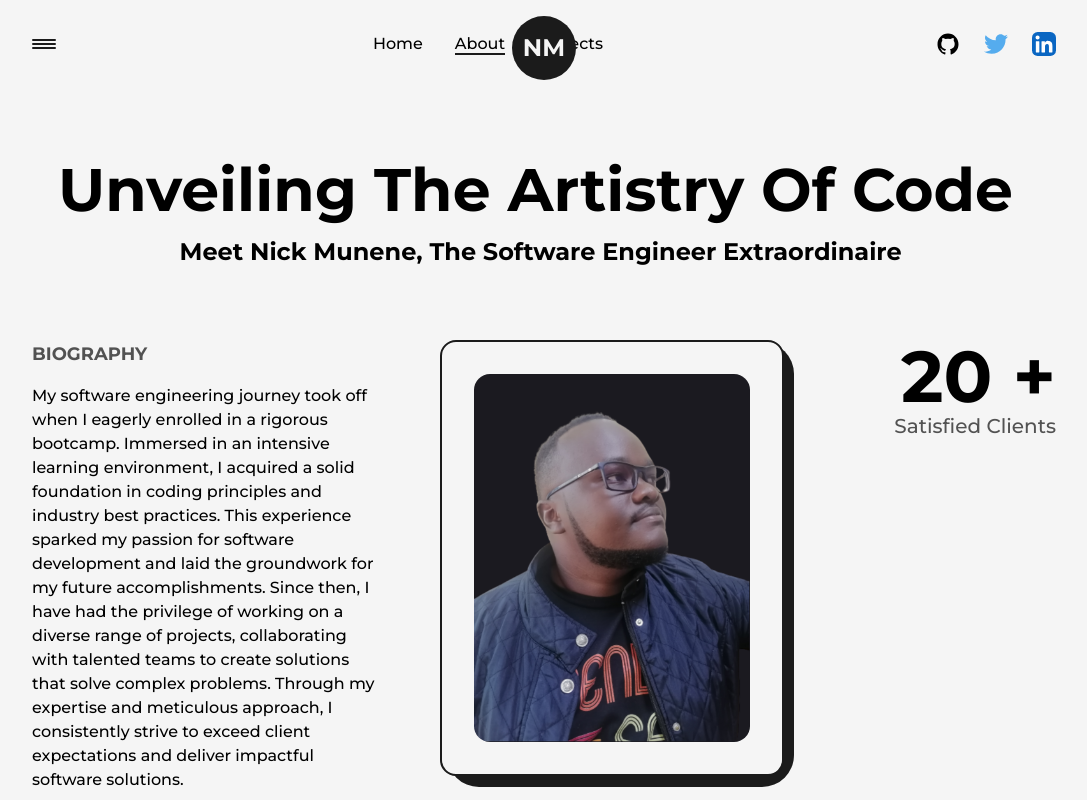
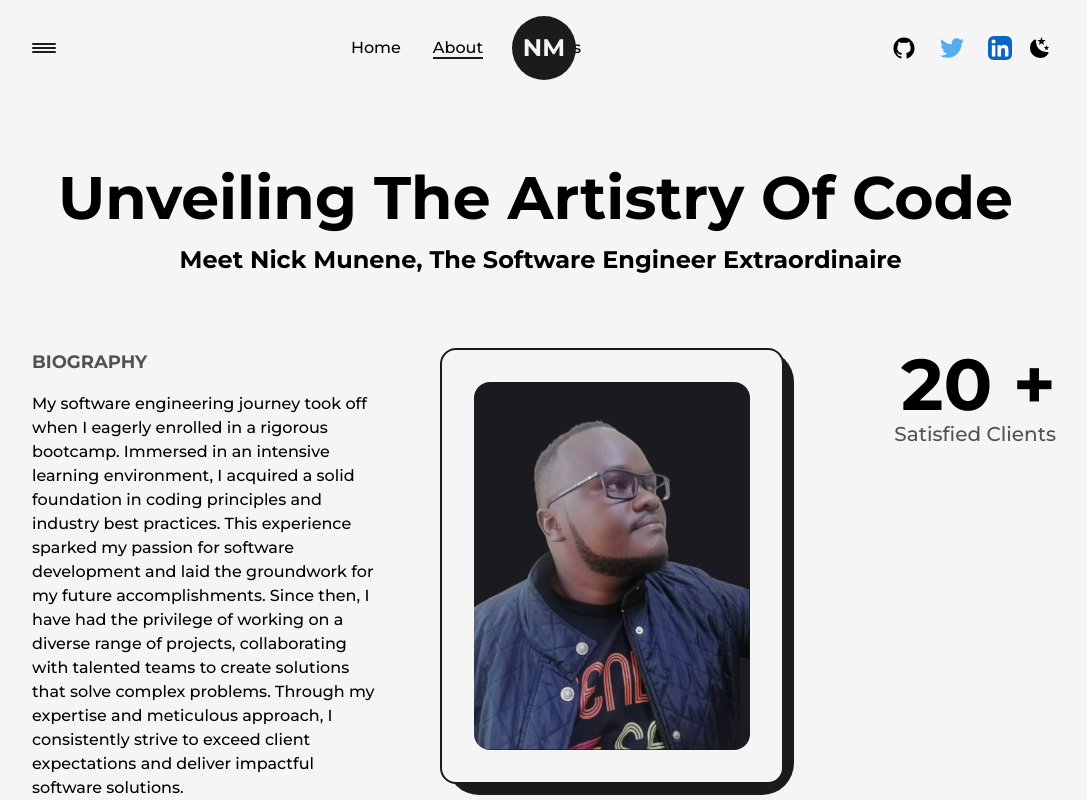
Before and after one commit to NickM101/portfolio, a Next.js app: page /about in a window 1280 px wide. Shown: the top 800 px of the page, without its empty margins (96-1183 px from the left). Built offline with nearby package versions, Linux system fonts and the light colour scheme.

Commit message:
Dark mode working

```diff
--- a/src/components/Layout.js
+++ b/src/components/Layout.js
@@ -2,7 +2,7 @@ import React from 'react'
 
 const Layout = ({ children, className=""}) => {
   return (
-    <div className={`w-full h-full inline-block z-0 bg-light p-32 ${className}`}>
+    <div className={`w-full h-full inline-block z-0 bg-light p-32 dark:bg-dark ${className}`}>
         {children}
     </div>
   )
--- a/src/components/NavBar.js
+++ b/src/components/NavBar.js
@@ -4,7 +4,8 @@ import { useRouter } from "next/router";
 import { motion } from "framer-motion";
 
 import Logo from "./Logo";
-import { GithubIcon, LinkedInIcon, TwitterIcon } from "./Icons";
+import { GithubIcon, LinkedInIcon, MoonIcon, SunIcon, TwitterIcon } from "./Icons";
+import useThemeSwitcher from "@/hooks/useThemeSwitcher";
 
 const CustomLink = ({ href, title, className = "" }) => {
   const router = useRouter();
@@ -28,6 +29,9 @@ const CustomLink = ({ href, title, className = "" }) => {
 };
 
 const NavBar = () => {
+
+  const [mode, setMode] = useThemeSwitcher();
+
   return (
     <header className="w-full px-32 py-8 font-medium flex items-center justify-between relative">
 
@@ -73,6 +77,12 @@ const NavBar = () => {
         >
           <LinkedInIcon />
         </motion.a>
+        <button
+        onClick={() => setMode(mode === "light" ? "dark" : "light")}
+        className="ml-3 flex items-center justify-center rounded-full p-1"
+        >
+{mode === 'dark' ? <SunIcon className={"fill-dark"} /> : <MoonIcon className={"fill-dark"} />}
+        </button>
       </nav>
       <div className="absolute left-[50%] top-2 translate-x-[-50%]">
         <Logo />
--- a/tailwind.config.js
+++ b/tailwind.config.js
@@ -4,6 +4,7 @@ const {fontFamily} = require("tailwindcss/defaultTheme");
 
 module.exports = {
   content: ["./src/**/*.{js,ts,jsx,tsx}"],
+  darkMode: 'class',
   theme: {
     extend: {
       fontFamily: {
```
